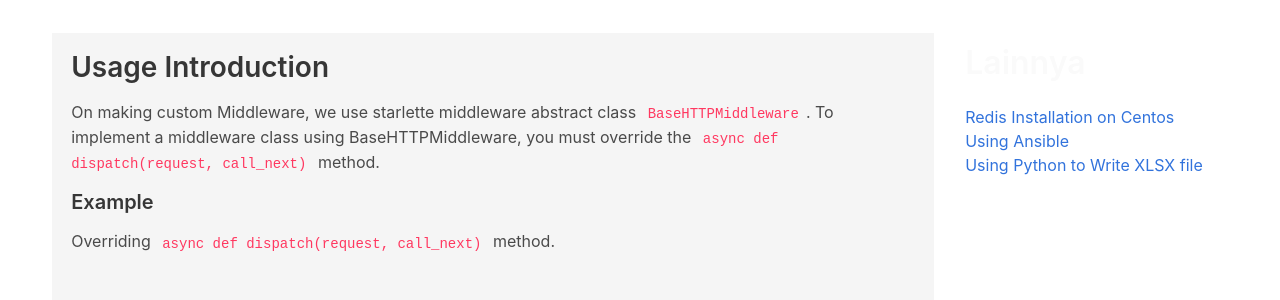
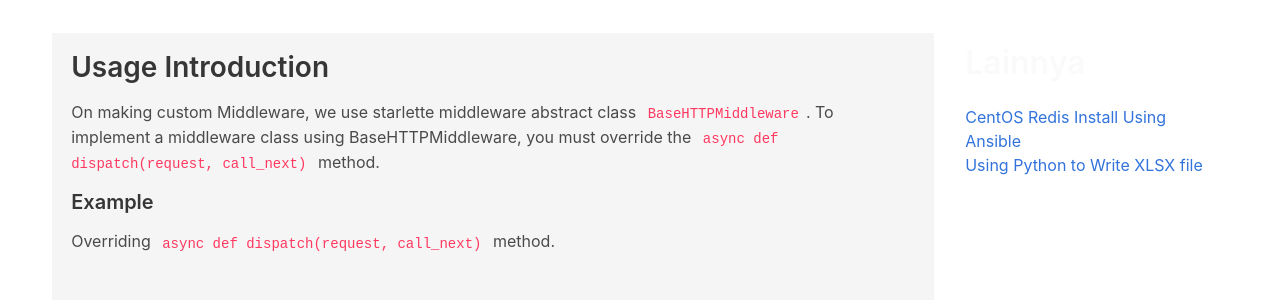
Before and after one commit to GulaAren/GulaAren.github.io, a Jekyll site: the page built from _posts/2020-11-06-asgi-middleware.md, in a window 1280 px wide. Shown: the part 248-548 px from the top of the page. Built offline with Jekyll 4.4.1, drawn with Linux system fonts in a browser that asks for light colours.

Commit message:
little update

```diff
--- a/_config.yml
+++ b/_config.yml
@@ -10,10 +10,12 @@
 baseurl:            ""
 highlighter:        rouge
 exclude:
+- index.html.bak
 - post.bak
 - CNAME
 - README.md
 - .directory
+- note.note
 
 collections:
   labels:
--- a/_posts/2021-01-11-ansible-redis-on-centos.md
+++ b/_posts/2021-01-11-ansible-redis-on-centos.md
@@ -1,7 +1,7 @@
 ---
 layout: post
-title: Redis Installation on Centos Using Ansible
-menutitle: Redis Installation on Centos Using Ansible
+title: Redis Installation on CentOS Using Ansible
+menutitle: CentOS Redis Install Using Ansible
 kategori:
   - ansible
   - server
--- a/index.html
+++ b/index.html
@@ -20,7 +20,8 @@
             </div>
             <div class="card-content">
               <div class="content">
-                <h4 class="title"><a href="{{ site.github.repo }}">@GulaAren</a></h4>
+                <h5 class="title">Repo: <a href="{{ site.github.repo }}">@GulaAren</a></h5>
+                <h5 class="title">Website: <a href="https://somalna.com">Somalna.com</a></h5>
               </div>
             </div>
           </div>
```
